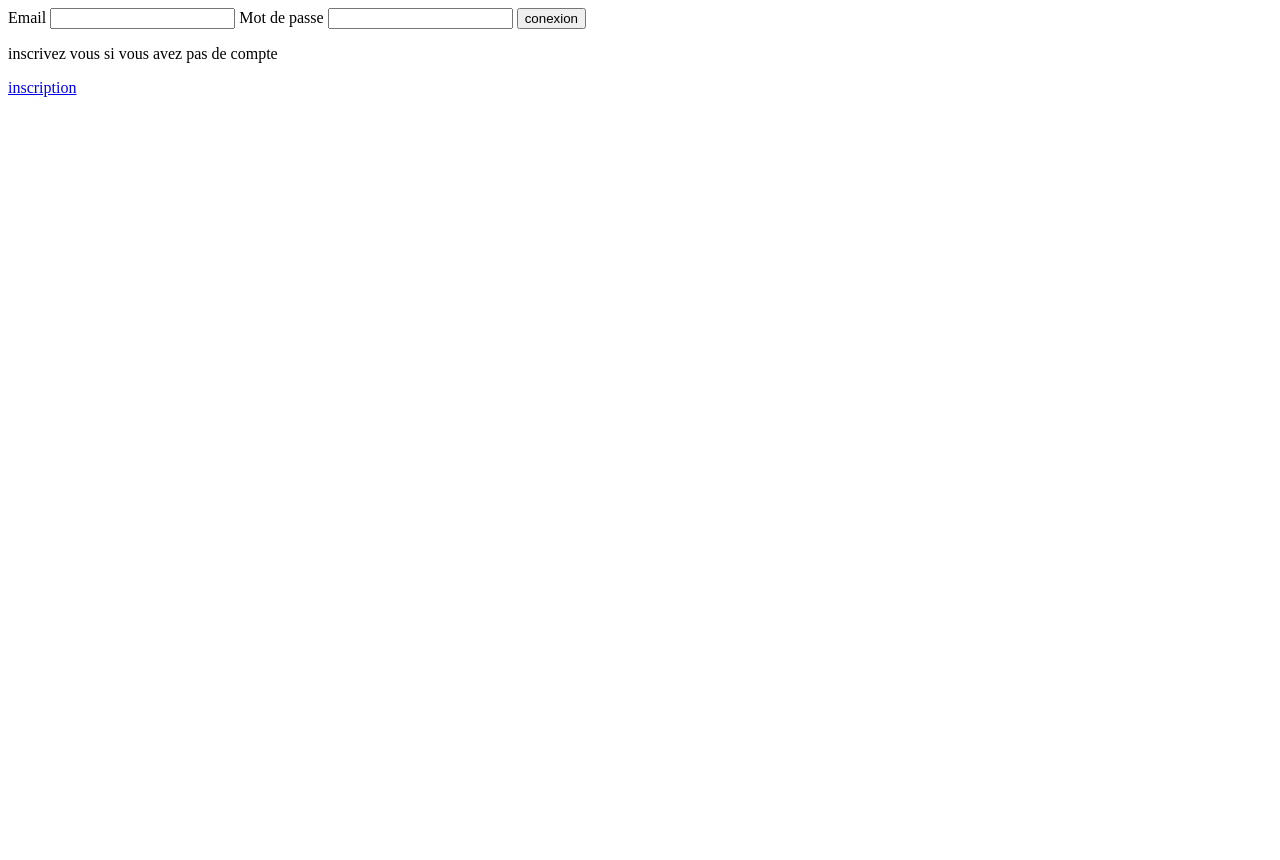
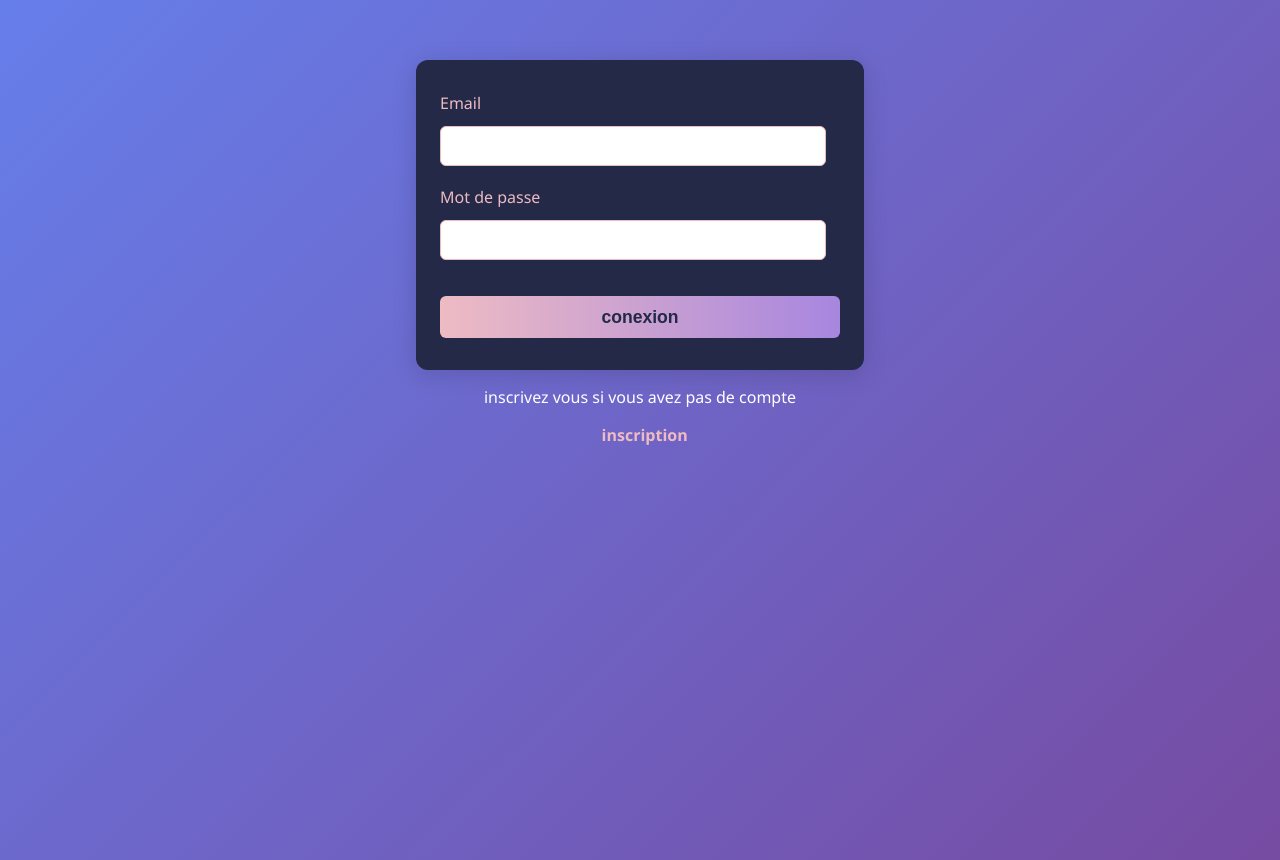
Before and after one commit to AchrafJarhou/Module-10, a PHP site: page / in a window 1280 px wide. Before the commit the page ends 97 px from the top, so only its background shows below. Run offline with PHP 8.4, Linux system fonts and the light colour scheme.

Commit message:
ajout css

```diff
--- /dev/null
+++ b/asset/css/style.css
@@ -0,0 +1,102 @@
+body {
+  margin: 0;
+  padding: 0;
+  box-sizing: border-box;
+  background: linear-gradient(135deg, #667eea 0%, #764ba2 100%);
+  font-family: "Segoe UI", Arial, sans-serif;
+  min-height: 100vh;
+}
+
+form {
+  display: flex;
+  flex-direction: column;
+  gap: 20px;
+  align-items: center;
+  border-radius: 12px;
+  box-shadow: 0 4px 24px rgba(0, 0, 0, 0.15);
+  margin: 60px auto 0 auto;
+  width: 400px;
+  padding: 32px 24px;
+  background-color: #232946;
+  color: #fff;
+  font-weight: 500;
+  font-size: 1.1rem;
+  border: none;
+}
+
+div {
+  width: 100%;
+  display: flex;
+  flex-direction: column;
+  gap: 8px;
+  margin-top: 0;
+}
+
+label {
+  font-size: 1rem;
+  color: #eebbc3;
+  margin-bottom: 4px;
+}
+
+input {
+  width: 90%;
+  height: 38px;
+  border-radius: 6px;
+  border: 1px solid #eebbc3;
+  padding: 0 12px;
+  font-size: 1rem;
+  background: #fff;
+  color: #232946;
+  transition: border 0.2s;
+}
+
+input:focus {
+  border: 2px solid #a786df;
+  outline: none;
+}
+
+button {
+  width: 100%;
+  height: 42px;
+  border-radius: 6px;
+  border: none;
+  background: linear-gradient(90deg, #eebbc3 0%, #a786df 100%);
+  color: #232946;
+  font-size: 1.1rem;
+  font-weight: bold;
+  cursor: pointer;
+  margin-top: 16px;
+  transition: background 0.2s, color 0.2s;
+}
+#button {
+  width: 200px;
+}
+#dexonexion {
+  text-align: center;
+  margin: 0;
+  background-color: black;
+}
+
+button:hover {
+  background: linear-gradient(90deg, #a786df 0%, #eebbc3 100%);
+  color: #fff;
+}
+
+p,
+a {
+  text-align: center;
+  color: #fff;
+  font-size: 1rem;
+}
+
+a {
+  color: #eebbc3;
+  text-decoration: none;
+  font-weight: bold;
+  transition: color 0.2s;
+  margin-left: 47%;
+}
+
+a:hover {
+  color: #a786df;
+}
--- a/index.php
+++ b/index.php
@@ -9,6 +9,7 @@ $message = [1 => "votre conexion a echoué",2 => "votre email nest pas corect"];
     <meta charset="UTF-8">
     <meta name="viewport" content="width=device-width, initial-scale=1.0">
     <title>conexion</title>
+    <link rel="stylesheet" href="./asset/css/style.css">
 </head>
 <body>
       <?php if (isset($_SESSION['error'])) :?>
@@ -18,10 +19,14 @@ $message = [1 => "votre conexion a echoué",2 => "votre email nest pas corect"];
         <p><?= $message[$_GET['error']] ?></p>
     <?php endif ?>
     <form action="Controller/login.php" method="post">
-        <label for="email">Email</label>
-        <input type="email" name="email" id="email">
-         <label for="password">Mot de passe</label>
-        <input type="password" name="password" id="password">
+       <div>
+            <label for="email">Email</label>
+            <input type="email" name="email" id="email">
+       </div>
+       <div>
+            <label for="password">Mot de passe</label>
+            <input type="password" name="password" id="password">
+       </div>
         <button type="submit">conexion</button>
     </form>
 
--- a/view/dashboard.tpl.php
+++ b/view/dashboard.tpl.php
@@ -22,6 +22,8 @@ var_dump($users);
     <meta charset="UTF-8">
     <meta name="viewport" content="width=device-width, initial-scale=1.0">
     <title>dashboard</title>
+    <link rel="stylesheet" href="../asset/css/style.css">
+
 </head>
 <body>
     <?php if (!isset($_SESSION['user'])) :?>
@@ -33,7 +35,7 @@ var_dump($users);
         ?>
         <?php endif ?>
 
-    <button type="submit"><a href="./logout.tpl.php">deconexion</a></button>
+    <button id="button" type="submit"><a id="dexonexion" href="./logout.tpl.php">deconexion</a></button>
     <ul>
         <?php foreach ($users as $user):?>
         <li><?= $user['email'] ?></li>
--- a/view/inscription.tpl.php
+++ b/view/inscription.tpl.php
@@ -10,6 +10,8 @@ $messageError = [
     <meta charset="UTF-8">
     <meta name="viewport" content="width=device-width, initial-scale=1.0">
     <title>inscription</title>
+    <link rel="stylesheet" href="../asset/css/style.css">
+
 </head>
 <body>
       <?php if (isset($_GET['error'])) :?>
--- a/view/logout.tpl.php
+++ b/view/logout.tpl.php
@@ -9,6 +9,7 @@ unset($_SESSION['user']);
     <meta charset="UTF-8">
     <meta name="viewport" content="width=device-width, initial-scale=1.0">
     <title>deconexion</title>
+    <link rel="stylesheet" href="../asset/css/style.css">
 </head>
 <body>
     <p>allé sur la page de conexion</p>
```
